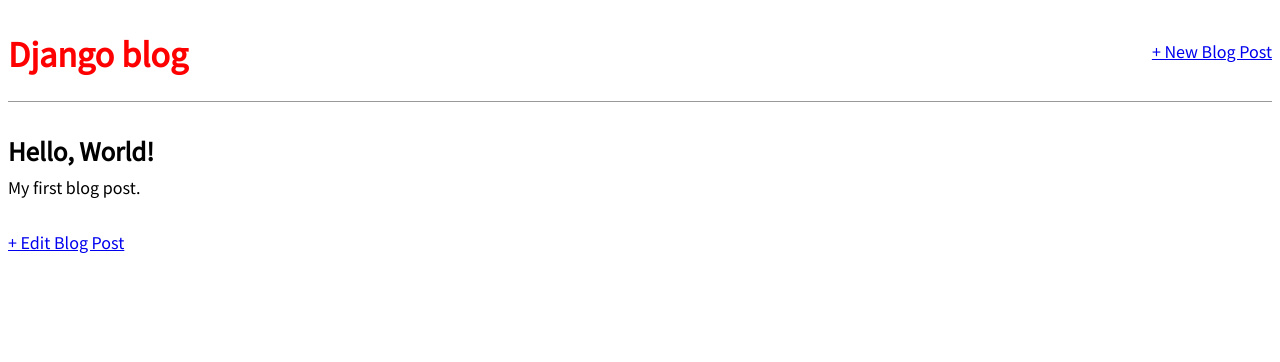
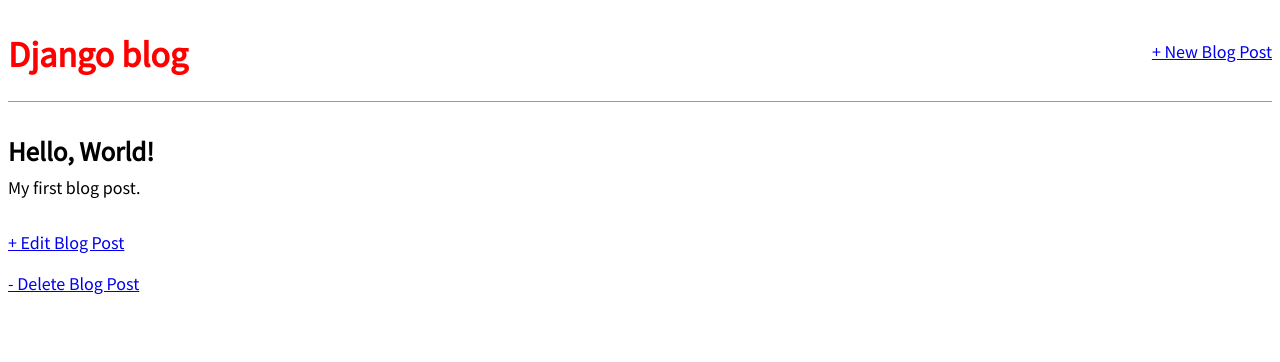
Before and after one commit to airOfBengal/blog-basic, a Django app: page /post/1/ in a window 1280 px wide. Shown: the top 362 px of the page. Run offline with Django 4.2, Linux system fonts and the light colour scheme; data comes from the database, SQL or seed files in the repository; both versions use the stored data as it was after the commit.

Commit message:
Adds DeleteView to delete a post

```diff
--- a/blog/urls.py
+++ b/blog/urls.py
@@ -1,7 +1,14 @@
 from django.urls import path
-from .views import BlogListView, BlogDetailView, BlogCreateView, BlogUpdateView
+from .views import (
+    BlogListView,
+    BlogDetailView,
+    BlogCreateView,
+    BlogUpdateView,
+    BlogDeleteView,
+)
 
 urlpatterns = [
+    path("post/<int:pk>/delete/", BlogDeleteView.as_view(), name="post_delete"),
     path("post/<int:pk>/edit/", BlogUpdateView.as_view(), name="post_edit"),
     path("post/new/", BlogCreateView.as_view(), name="post_new"),
     path("post/<int:pk>/", BlogDetailView.as_view(), name="post_detail"),
--- a/blog/views.py
+++ b/blog/views.py
@@ -1,6 +1,7 @@
 from django.views.generic import ListView, DetailView
-from django.views.generic.edit import CreateView, UpdateView
+from django.views.generic.edit import CreateView, UpdateView, DeleteView
 from .models import Post
+from django.urls import reverse_lazy
 
 class BlogListView(ListView):
     model = Post
@@ -19,3 +20,8 @@ class BlogUpdateView(UpdateView):
     model = Post
     template_name = "post_edit.html"
     fields = ["title", "body"]
+
+class BlogDeleteView(DeleteView):
+    model = Post
+    template_name = "post_delete.html"
+    success_url = reverse_lazy("home")
--- a/templates/post_detail.html
+++ b/templates/post_detail.html
@@ -6,5 +6,7 @@
     <p>{{ post.body }}</p>
 </div>
 
-<a href="{% url 'post_edit' post.pk %}">+ Edit Blog Post</a>
+<p><a href="{% url 'post_edit' post.pk %}">+ Edit Blog Post</a></p>
+<p><a href="{% url 'post_delete' post.pk %}">- Delete Blog Post</a></p>
+
 {% endblock content %}
```
Also changed, not shown: templates/post_delete.html (added, +9 -0 lines), db.sqlite3.
